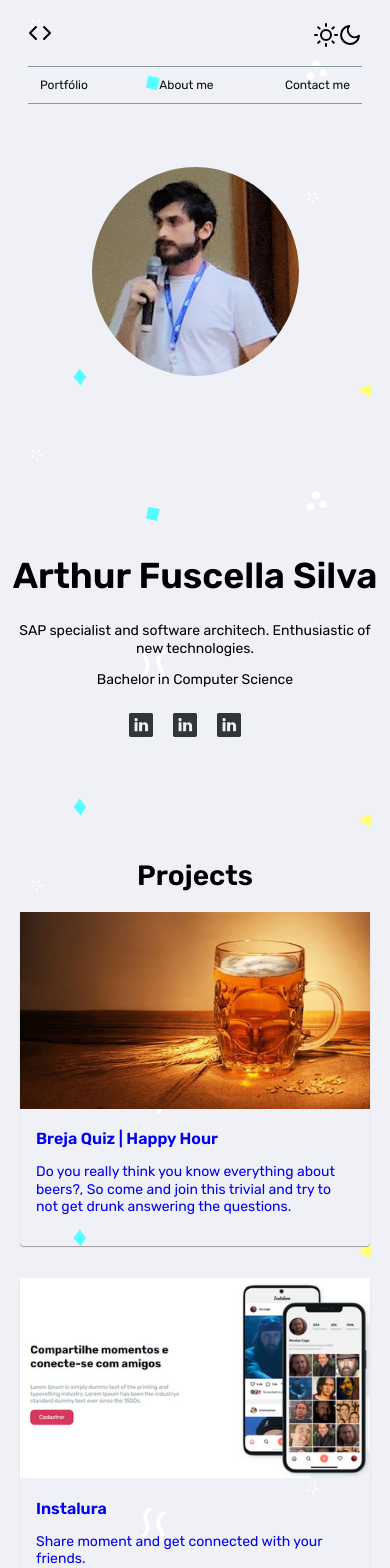
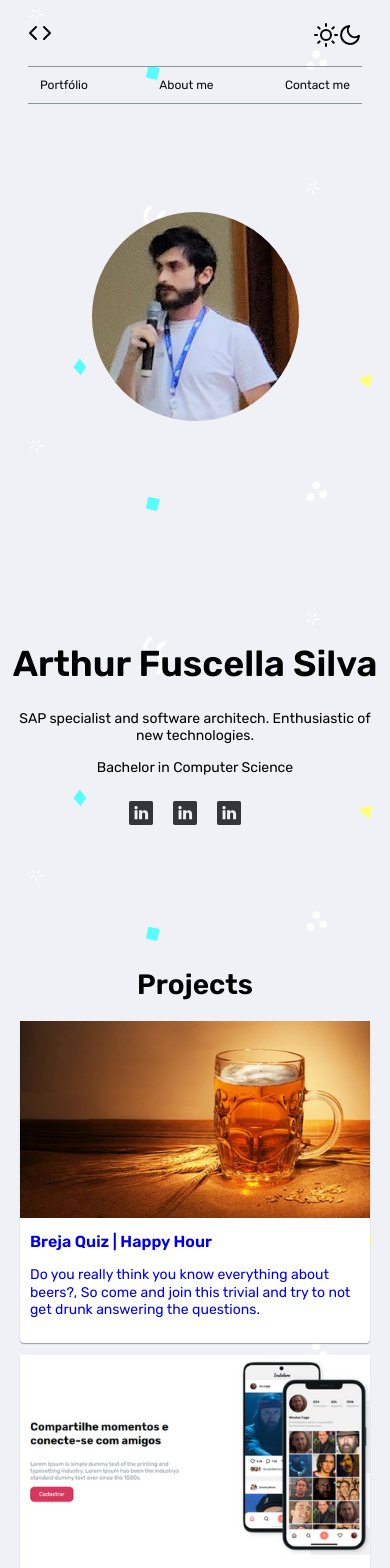
Before and after one commit to afuscella/react-portfolio, a Next.js app: page / in a window 390 px wide. Shown: the top 1568 px of the page. Built offline with nearby package versions, Linux system fonts and the light colour scheme.

Commit message:
resize cover image

```diff
--- a/src/components/commons/Card/styles.ts
+++ b/src/components/commons/Card/styles.ts
@@ -8,7 +8,8 @@ export const CardWrapper = {
     border-radius: 4px;
     text-decoration: none;
     flex-direction: row;
-    margin-bottom: 32px;
+    margin-bottom: 12px;
+    background: white;
     box-shadow: 0 1px 1px rgb(0 0 0 / 35%);
     width: 450px;
     ${breakpointsMedia({
@@ -34,7 +35,7 @@ export const CardWrapper = {
     }
 
     article {
-      padding: 1rem;
+      padding: 10px;
     }
 
     img {
--- a/src/components/commons/Cover/styles.ts
+++ b/src/components/commons/Cover/styles.ts
@@ -19,13 +19,12 @@ export const CoverWrapper = {
         margin-left: auto;
         margin-right: auto;
         padding: 10px;
-
+        min-height: 100vh;
       `,
       md: css`
         padding-right: 16px;
         padding-left: 16px;
         max-width: 768px;
-        width: 100%;
       `,
       lg: css`
         max-width: 1160px;
@@ -44,7 +43,6 @@ export const CoverWrapper = {
     align-items: center;
     justify-content: center;
     border-radius: 50%;
-    width: 25%;
 
     ${breakpointsMedia({
       xs: css`
@@ -57,6 +55,7 @@ export const CoverWrapper = {
 
     img {
       border-radius: 50%;
+      width: 100%
     }
   `,
 
--- a/src/components/commons/Menu/styles.ts
+++ b/src/components/commons/Menu/styles.ts
@@ -13,9 +13,11 @@ export const MenuWrapper = {
     margin-top: 21px;
     padding-left: 28px;
     padding-right: 28px;
-    height: 7vh;
     ${breakpointsMedia({
-    md: css`
+      sm: css`
+        height: 7vh;
+      `,
+      md: css`
         justify-content: flex-start;
         margin-left: auto;
         margin-right: auto;
--- a/src/themes/utils/breakpointsMedia.ts
+++ b/src/themes/utils/breakpointsMedia.ts
@@ -3,7 +3,7 @@ import { css } from 'styled-components';
 import { breakpoints } from '../index';
 
 // eslint-disable-next-line import/prefer-default-export
-export function breakpointsMedia(cssByBreakpoint) {
+export function breakpointsMedia(cssByBreakpoint: IBreakpointsMedia) {
   const breakpointsNames = Object.keys(cssByBreakpoint);
 
   return breakpointsNames
```
